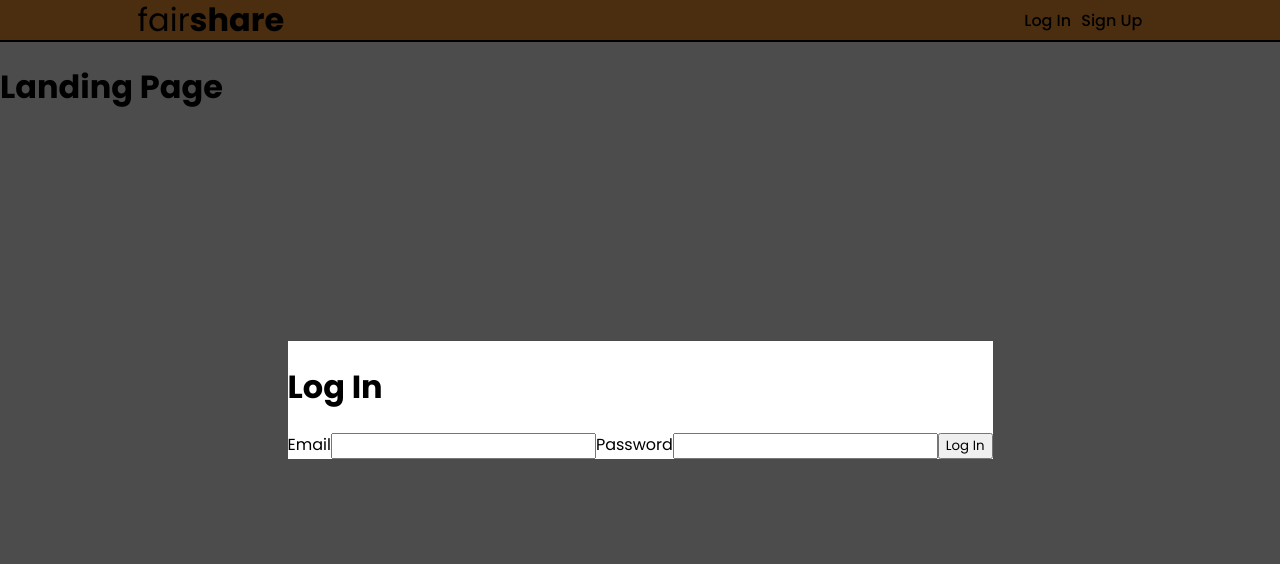
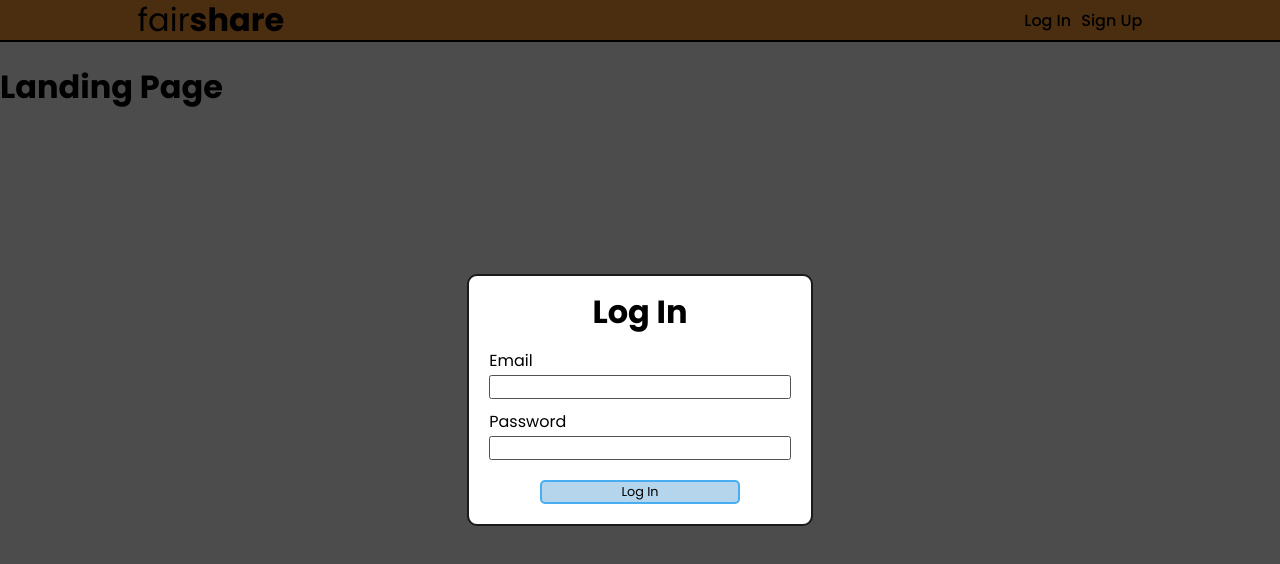
Before and after one commit to OrangeTabia/fairshare, a React (Vite) app in the folder frontend/: page / in a window 1280 px wide. Both pictures are taken after a click on the item "Log In". Shown: the top 564 px of the page. Built offline with nearby package versions, Linux system fonts and the light colour scheme; no server answers.

Commit message:
login form modal html / css changes, secondary navigation html changes

```diff
--- a/frontend/src/components/modals/LoginFormModal/LoginForm.css
+++ b/frontend/src/components/modals/LoginFormModal/LoginForm.css
@@ -0,0 +1,67 @@
+#modal-content {
+    padding: 20px;
+
+    display: flex;
+    flex-flow: column nowrap;
+    justify-content: center;
+    align-items: center;
+    gap: 10px;
+
+    border: 2px solid var(--theme-d-gray);
+    border-radius: 10px;
+    background-clip: border-box;
+}
+
+#modal-content h2 {
+    margin: 0 0 10px;
+
+    font-size: 2rem;
+    line-height: 2rem;
+}
+
+#login-form {
+    display: flex;
+    flex-flow: column nowrap;
+    justify-content: center;
+    align-items: left;
+    gap: 10px;
+}
+
+.form-label {
+    width: 30ch;
+
+    display: flex;
+    flex-flow: row nowrap;
+    justify-content: left;
+    align-items: center;
+    gap: 10px;
+}
+
+#login-form input {
+    width: 100%;
+
+    background-color: var(--theme-white);
+    border: 1px solid var(--theme-m-gray);
+    border-radius: 2.5px;
+}
+
+.form-error {
+    color: var(--theme-error);
+}
+
+.form-submit {
+    width: 200px;
+    margin-top: 10px;
+    align-self: center;
+
+    font-size: 0.8rem;
+
+    background-color: var(--theme-xl-blue);
+    border: 2px solid var(--theme-blue);
+    border-radius: 5px;
+}
+
+.form-submit:hover {
+    background-color: var(--theme-l-blue);
+    border: 2px solid var(--theme-d-blue);
+}
--- a/frontend/src/components/modals/LoginFormModal/LoginFormModal.jsx
+++ b/frontend/src/components/modals/LoginFormModal/LoginFormModal.jsx
@@ -33,29 +33,40 @@ function LoginFormModal() {
 
   return (
     <>
-      <h1>Log In</h1>
-      <form onSubmit={handleSubmit}>
-        <label>
-          Email
+      <h2>Log In</h2>
+      <form
+        onSubmit={handleSubmit}
+        id="login-form"
+      >
+        <div>
+          <div className="form-label">
+            <label htmlFor="email">Email</label>
+            {errors.email && <span className="form-error">{errors.email}</span>}
+          </div>
           <input
+            id="email"
             type="text"
             value={email}
             onChange={(e) => setEmail(e.target.value)}
             required
           />
-        </label>
-        {errors.email && <p>{errors.email}</p>}
-        <label>
-          Password
+        </div>
+        <div>
+          <div className="form-label">
+            <label htmlFor="password">Password</label>
+            {errors.password && (
+              <span className="form-error">{errors.password}</span>
+            )}
+          </div>
           <input
+            id="password"
             type="password"
             value={password}
             onChange={(e) => setPassword(e.target.value)}
             required
           />
-        </label>
-        {errors.password && <p>{errors.password}</p>}
-        <button type="submit">Log In</button>
+        </div>
+        <button className="form-submit" type="submit">Log In</button>
       </form>
     </>
   );
--- a/frontend/src/index.css
+++ b/frontend/src/index.css
@@ -1,10 +1,19 @@
 :root {
-    --theme-white: #FAFAFA;
     --theme-l-gray: #DEDEDE;
     --theme-m-gray: #525252;
     --theme-d-gray: #1A1A1A;
+
+    --theme-xl-blue: #B4D5EB;
+    --theme-l-blue: #77BCEA;
     --theme-blue: #49AEF1;
+    --theme-d-blue: #2DA2EF;
+
+    --theme-xl-orange: #EFCEAD;
+    --theme-l-orange: #F1AD69;
     --theme-orange: #FD9934;
+    --theme-d-orange: #FD8A17;
+
+    --theme-error: #F12540;
 }
 
 * {
```
Also changed, not shown: frontend/src/components/SecondaryNavigation/SecondaryNavigation.jsx (+14 -4 lines).
